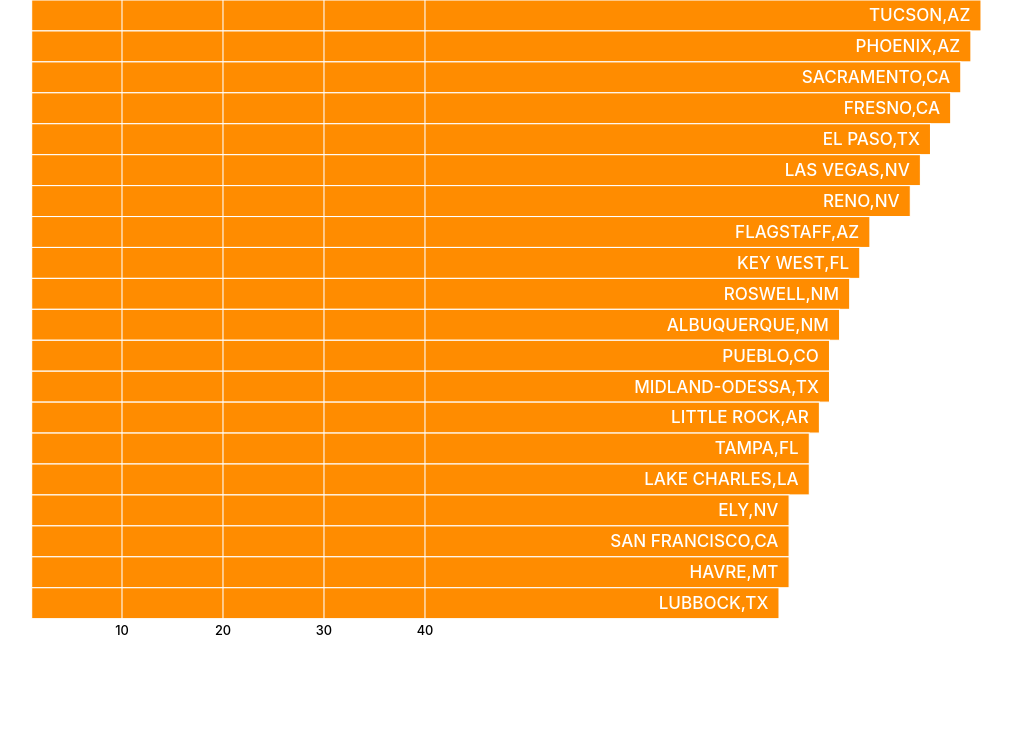
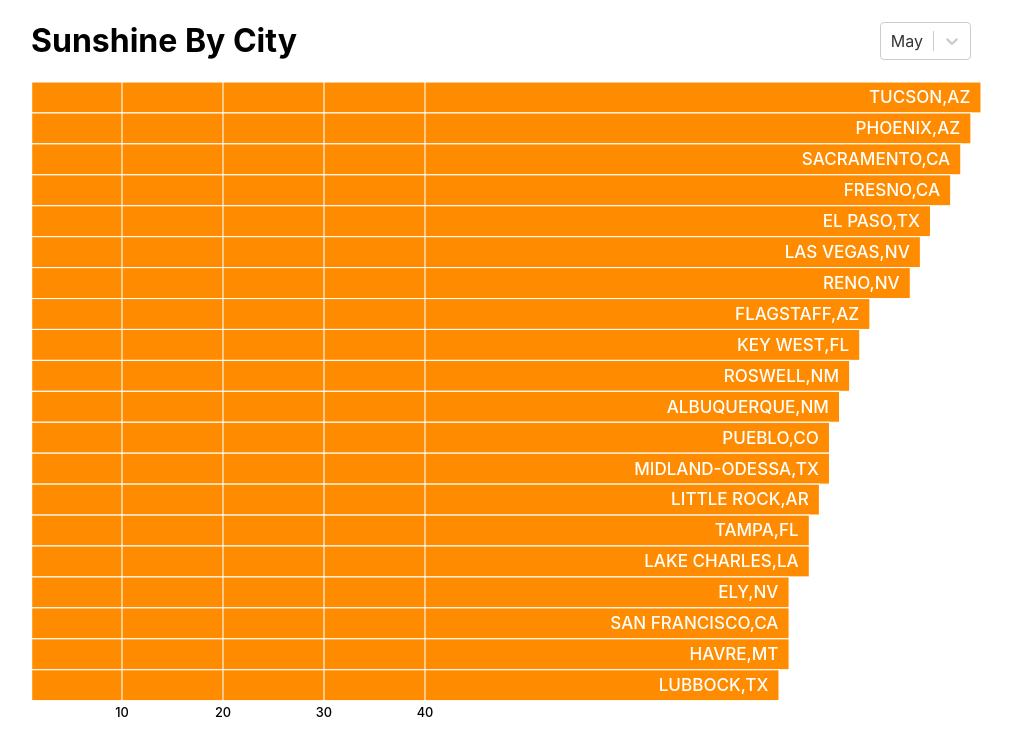
Before and after one commit to tomascarignano98/course-react-d3, a React (Vite) app: page / in a window 1280 px wide. Shown: the top 756 px of the page, without its empty margins (139-1151 px from the left). Built offline with nearby package versions, Linux system fonts and the light colour scheme.

Commit message:
add select component for switching between months

```diff
--- a/src/App.tsx
+++ b/src/App.tsx
@@ -2,9 +2,10 @@ import { useState } from "react";
 import "./App.css";
 import BarChart from "./BarChart";
 import sunshine from "./sunshine.json";
+import Select from "react-select";
 
 function App() {
-  const [month] = useState(selectOptions[0]);
+  const [month, setMonth] = useState(selectOptions[0]);
 
   const data = sunshine
     .map((d) => ({ city: d.CITY, sunshine: d[month.value] as number }))
@@ -13,8 +14,15 @@ function App() {
 
   return (
     <div className="App">
-      <div className="header"></div>
       <div className="container">
+        <div className="header">
+          <h1>Sunshine By City</h1>
+          <Select
+            options={selectOptions}
+            defaultValue={month}
+            onChange={(option) => setMonth(option as Option)}
+          />
+        </div>
         <BarChart width={900} height={600} data={data} />
       </div>
     </div>
```
